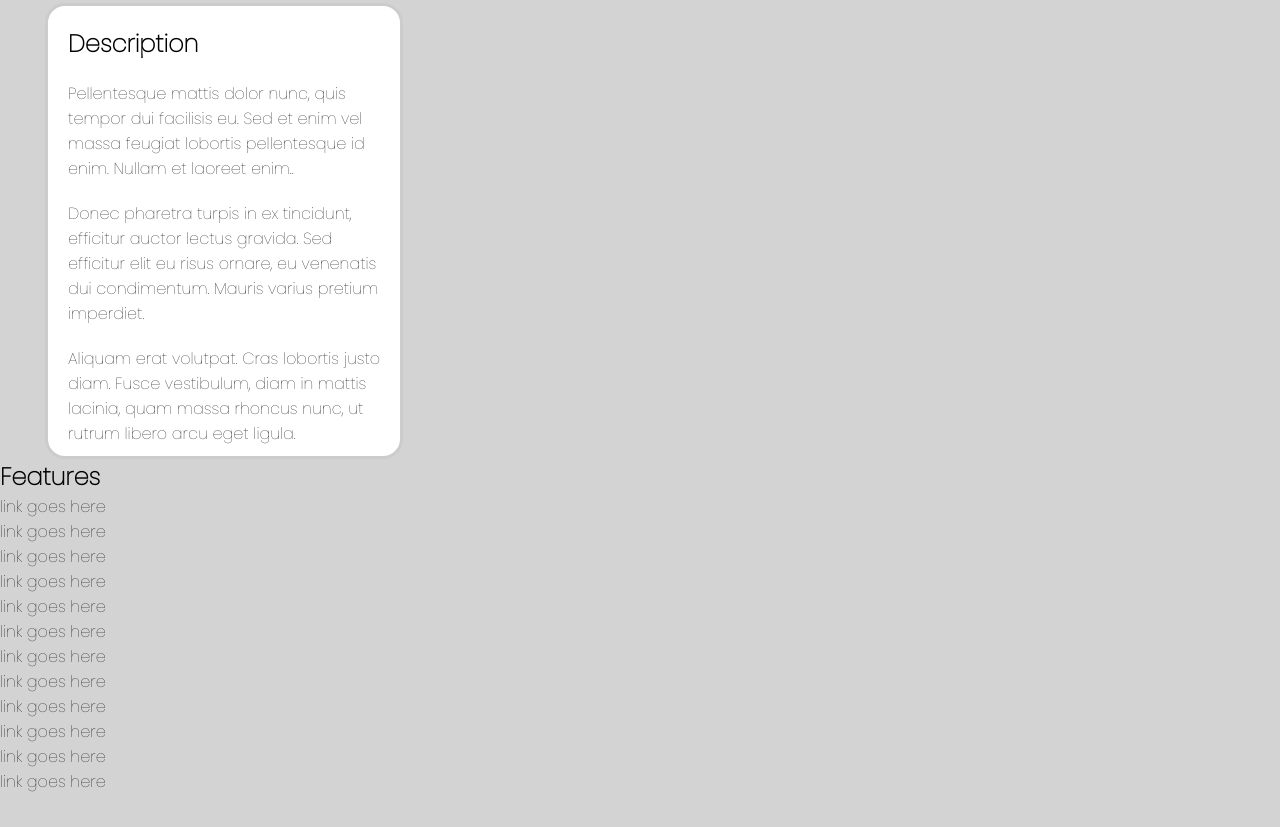
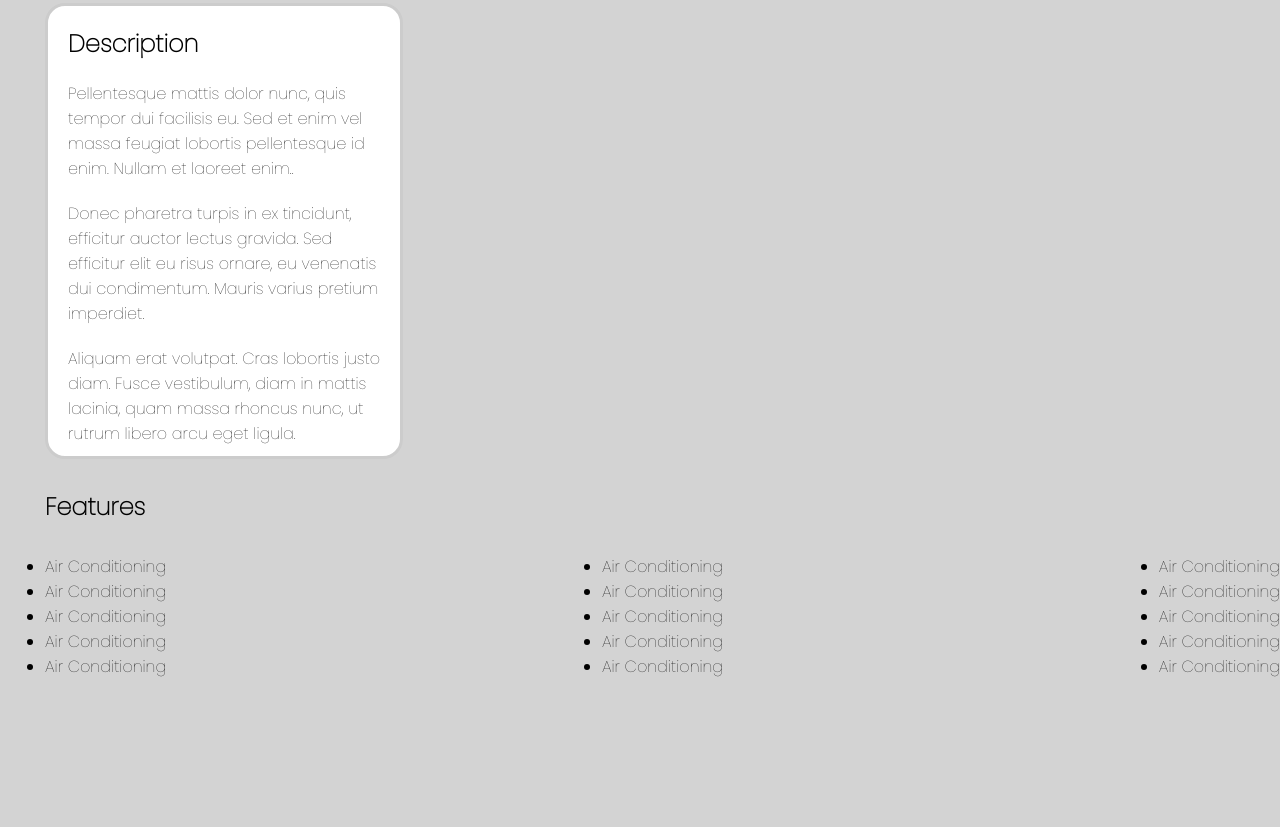
Before and after one commit to loretta-dhahabu/restaurants-landing_page, a plain HTML site: page property.html in a window 1280 px wide. Shown: the part 873-1700 px from the top of the page. Drawn offline with Linux system fonts and the light colour scheme; a web font is replaced by a local one.

Commit message:
add features section

```diff
--- a/assets/css/style.css
+++ b/assets/css/style.css
@@ -361,3 +361,9 @@ navbar > ul{
 .description > p{
     margin: 20px;
 }
+.row-1{
+    display: flex;
+    justify-content: space-between;
+    margin-top: 30px;
+    margin-left: 45px;
+}
--- a/property.html
+++ b/property.html
@@ -85,30 +85,33 @@
         </div>
         <!--the features section-->
 
+        <div style="margin-top: 30px; margin-left: 45px;"><h2>Features</h2></div>
         <div class="row-1">
-            <h2>Features</h2>
             <div class="column1">
                 <ul>
-                    <li>link goes here</li>
-                    <li>link goes here</li>
-                    <li>link goes here</li>
-                    <li>link goes here</li>
+                    <li>Air Conditioning</li>
+                    <li>Air Conditioning</li>
+                    <li>Air Conditioning</li>
+                    <li>Air Conditioning</li>
+                    <li>Air Conditioning</li>
                 </ul>
             </div>
             <div class="column1">
                 <ul>
-                    <li>link goes here</li>
-                    <li>link goes here</li>
-                    <li>link goes here</li>
-                    <li>link goes here</li>
+                    <li>Air Conditioning</li>
+                    <li>Air Conditioning</li>
+                    <li>Air Conditioning</li>
+                    <li>Air Conditioning</li>
+                    <li>Air Conditioning</li>
                 </ul>
             </div>
             <div class="column1">
                 <ul>
-                    <li>link goes here</li>
-                    <li>link goes here</li>
-                    <li>link goes here</li>
-                    <li>link goes here</li>
+                    <li>Air Conditioning</li>
+                    <li>Air Conditioning</li>
+                    <li>Air Conditioning</li>
+                    <li>Air Conditioning</li>
+                    <li>Air Conditioning</li>
                 </ul>
             </div>
         </div>
```
